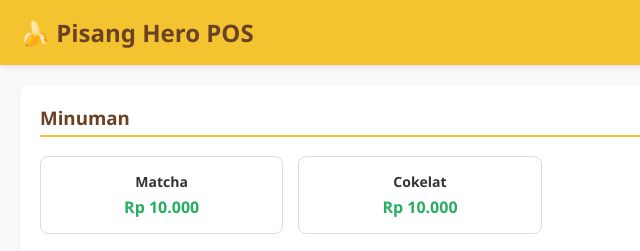
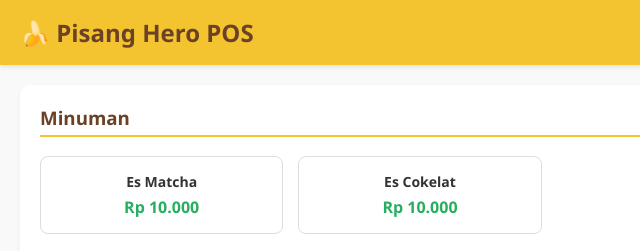
Before and after one commit to rgsix068-hub/pisangkasir, a plain HTML site: page index.html in a window 1280 px wide. Shown: the top 251 px of the page, 0-640 px from the left. Drawn offline with Linux system fonts and the light colour scheme; no server answers.

Commit message:
Update index.html

```diff
--- a/index.html
+++ b/index.html
@@ -166,8 +166,8 @@
     const db = firebase.database();
 
     const menuItems = [
-        { id: 'm1', name: 'Matcha', price: 10000, category: 'Minuman' },
-        { id: 'm2', name: 'Cokelat', price: 10000, category: 'Minuman' },
+        { id: 'm1', name: 'Es Matcha', price: 10000, category: 'Minuman' },
+        { id: 'm2', name: 'Es Cokelat', price: 10000, category: 'Minuman' },
 
         { id: 'f1', name: 'Keju Polos', price: 12000, category: 'Makanan' },
         { id: 'f2', name: 'Glaze Coklat', price: 15000, category: 'Makanan' },
```
